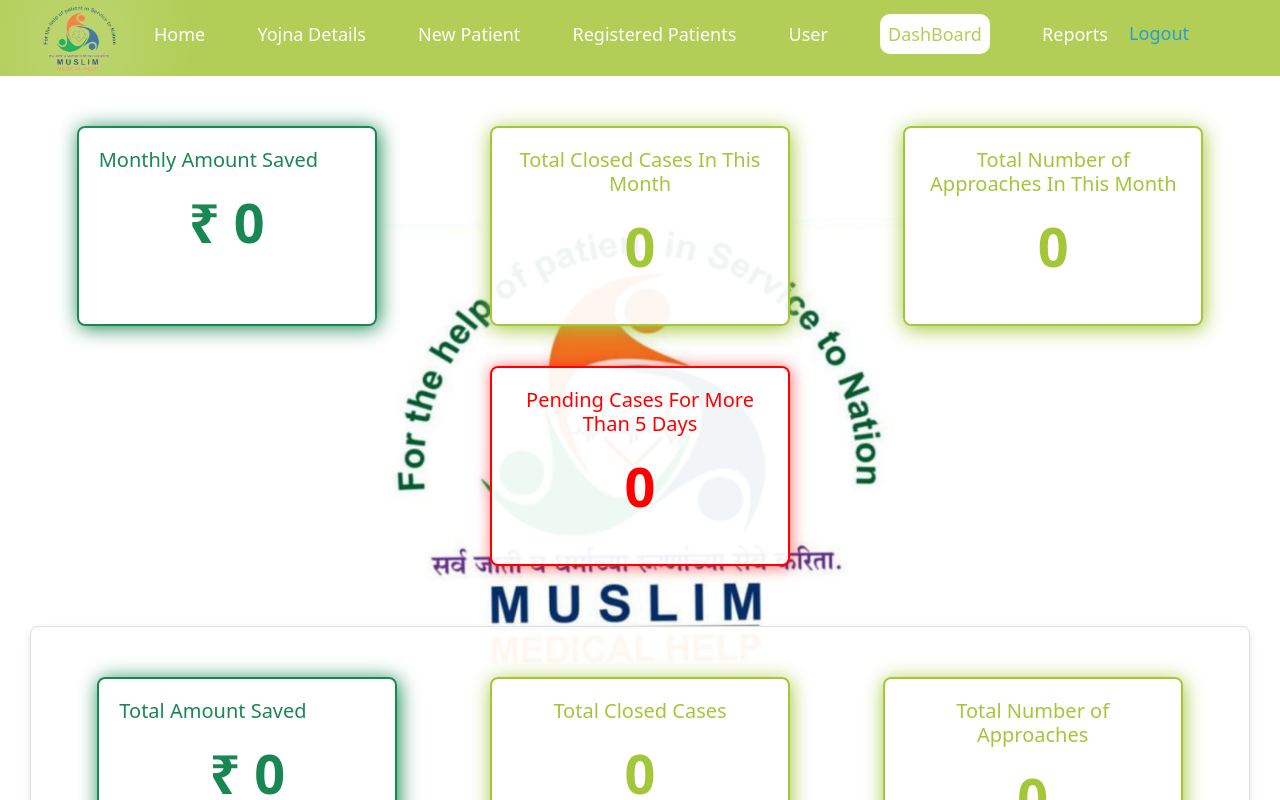
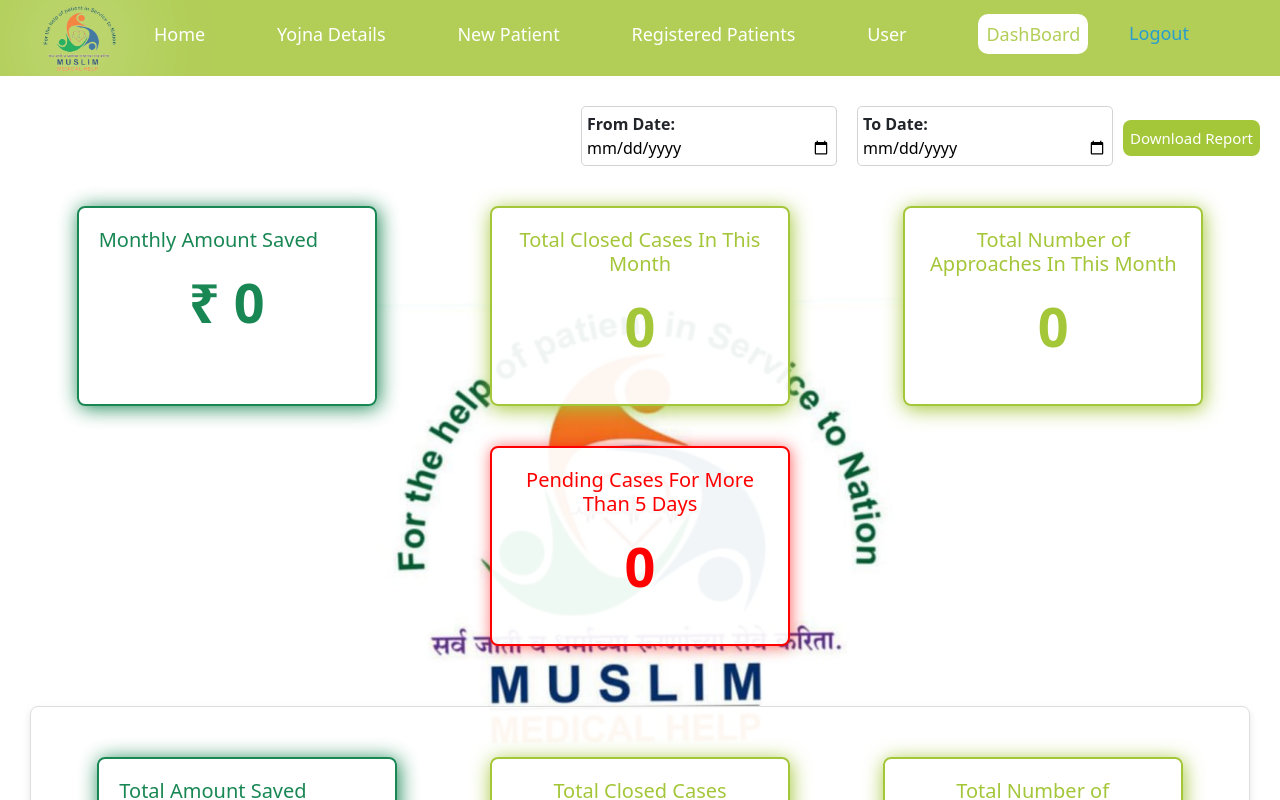
Before and after one commit to Tekisky123/MMH-frontEnd-1, a React (Create React App) app: page /dashboard in a window 1280 px wide. Shown: the top 800 px of the page. Built offline with nearby package versions, Linux system fonts and the light colour scheme; no server answers; sample sign-in values are in the browser's storage.

Commit message:
reports changes

```diff
--- a/src/Assets/Styles/Patientdashboard.css
+++ b/src/Assets/Styles/Patientdashboard.css
@@ -361,10 +361,12 @@ input[type="radio"] {
   flex-direction: column;
 }
 
-.form-input {    padding: 5px;
+.form-input {
+  padding: 5px;
   margin: 5px 0px;
   border-radius: 5px;
   border: 2px solid lightgrey;
+  width: 100%;
 }
 .family-input {
   padding: 5px;
--- a/src/Assets/Styles/RegisteredPatients.css
+++ b/src/Assets/Styles/RegisteredPatients.css
@@ -351,6 +351,12 @@ thead{
 
 @media only screen and (max-width: 600px) {
 
+  .maincontainer{
+    background-size: contain;
+    background-repeat: no-repeat;
+    background-position: center;
+  }
+
   .btn-download-pdf , .btn-register-status ,.btn-register-more{
     padding: 5px!important;
     font-size: 10px!important;
--- a/src/Assets/Styles/Yojna.css
+++ b/src/Assets/Styles/Yojna.css
@@ -59,7 +59,7 @@
 .card img {
   width: 380px;
   height: 300px;
-  object-fit: cover;
+  object-fit: contain;
 }
 
 .card h6 {
--- a/src/Components/Header.jsx
+++ b/src/Components/Header.jsx
@@ -145,7 +145,7 @@ const Header = () => {
               DashBoard
             </NavLink>
           </li>
-          <li>
+          {/* <li>
             <NavLink
              style={({ isActive }) => ({
               color: isActive ? "#a4c639" : "",
@@ -159,7 +159,7 @@ const Header = () => {
             >
               Reports
             </NavLink>
-          </li>
+          </li> */}
           <li className="logout-li">
             <a onClick={openLogoutModal}>
               Logout
--- a/src/Components/Pages/Reports.jsx
+++ b/src/Components/Pages/Reports.jsx
@@ -3,18 +3,25 @@ import axios from 'axios';
 import * as XLSX from 'xlsx';
 
 const Reports = () => {
-  const [selectedTimeRange, setSelectedTimeRange] = useState('monthly');
-  const [dataToExport, setDataToExport] = useState([]);
+  const [startDate, setStartDate] = useState(null);
+  const [endDate, setEndDate] = useState(null);
+  const [filteredData, setFilteredData] = useState([]);
 
-  const fetchData = async (timeRange) => {
+  const fetchData = async () => {
     try {
-      const apiEndpoint = `http://13.126.14.109:4000/patient/getpatient?timeRange=${timeRange}`;
+      // Replace 'your_api_endpoint' with the actual API endpoint you are using
+      const apiEndpoint = 'http://13.126.14.109:4000/patient/getpatient';
       const response = await axios.get(apiEndpoint);
 
+      // Check if the API request was successful (status code 200)
       if (response.status === 200) {
-        const entries = response.data.result;
+        const entries = response.data.result;  // Replace 'entries' with the actual key containing your data
 
-        const formattedEntries = entries.map((entry, index) => ({
+        // Filter data based on the date range
+        const filteredEntries = filterDataByDateRange(entries, startDate, endDate);
+
+        // Add a 'Sr.No.' column and extract other desired fields from each entry
+        const formattedEntries = filteredEntries.map((entry, index) => ({
           'Sr.No.': index + 1,
           'Registered Date': entry.registeredDate,
           'Name of Patient': entry.patientDetails.name,
@@ -26,45 +33,47 @@ const Reports = () => {
           'Referred By': entry.referredBy,
         }));
 
-        setDataToExport(formattedEntries);
+        // Create a worksheet
+        const ws = XLSX.utils.json_to_sheet(formattedEntries);
+
+        // Create a workbook
+        const wb = XLSX.utils.book_new();
+        XLSX.utils.book_append_sheet(wb, ws, 'Sheet 1');
+
+        // Save the workbook to an Excel file
+        XLSX.writeFile(wb, 'patient_data.xlsx');
+        console.log('Data has been exported to patient_data.xlsx');
       } else {
         console.error(`Error: Unable to fetch data from the API. Status code: ${response.status}`);
       }
     } catch (error) {
-      console.error('Error fetching data:', error.message);
+      console.error('Error:', error);
     }
   };
 
-  const handleTimeRangeChange = (event) => {
-    const selectedValue = event.target.value;
-    setSelectedTimeRange(selectedValue);
+  // Function to filter data based on date range
+  const filterDataByDateRange = (data, startDate, endDate) => {
+    if (!startDate || !endDate) {
+      return data;
+    }
+
+    return data.filter((entry) => {
+      const entryDate = new Date(entry.registeredDate);
+      return entryDate >= startDate && entryDate <= endDate;
+    });
   };
-
-  const handleExportData = () => {
-    const ws = XLSX.utils.json_to_sheet(dataToExport);
-    const wb = XLSX.utils.book_new();
-    XLSX.utils.book_append_sheet(wb, ws, 'Sheet 1');
-
-    const fileName = `patient_data_${selectedTimeRange}.xlsx`;
-    XLSX.writeFile(wb, fileName);
-    console.log(`Data has been exported to ${fileName}`);
-  };
-
-  useEffect(() => {
-    fetchData(selectedTimeRange);
-  }, [selectedTimeRange]);
 
   return (
     <div>
-      <label htmlFor="timeRange">Select Time Range: </label>
-      <select id="timeRange" value={selectedTimeRange} onChange={handleTimeRangeChange}>
-        <option value="monthly">Monthly</option>
-        <option value="yearly">Yearly</option>
-      </select>
-
-      <button onClick={handleExportData}>Export Data</button>
-
-      {/* Your React component content */}
+      <div>
+        <label>Start Date:</label>
+        <input type="date" onChange={(e) => setStartDate(new Date(e.target.value))} />
+      </div>
+      <div>
+        <label>End Date:</label>
+        <input type="date" onChange={(e) => setEndDate(new Date(e.target.value))} />
+      </div>
+      <button onClick={() => fetchData()}>Export to Excel</button>
     </div>
   );
 };
--- a/src/Components/Pages/newPatient/AddPatientDetails.jsx
+++ b/src/Components/Pages/newPatient/AddPatientDetails.jsx
@@ -234,7 +234,9 @@ const AddPatientDetails = () => {
       }
     });
     console.log("hasError", hasError);
-
+    if (hasError) {
+      alert("Mandatory fields are required")
+    }
     if (!hasError) {
       setStatus(status + 1);
     }
@@ -273,7 +275,9 @@ const AddPatientDetails = () => {
     });
 
     console.log("hasError", hasError);
-
+    if (hasError) {
+      alert("Mandatory fields are required")
+    }
     if (!hasError) {
       setStatus(status + 1);
     }
@@ -293,7 +297,9 @@ const AddPatientDetails = () => {
         hasError = true;
       }
     });
-
+    if (hasError) {
+      alert("Mandatory fields are required")
+    }
     if (!hasError) {
       setStatus(status + 1);
     }
@@ -319,7 +325,9 @@ const AddPatientDetails = () => {
         hasError = true;
       }
     });
-
+    if (hasError) {
+      alert("Mandatory fields are required")
+    }
     if (!hasError) {
       handleSubmit();
     }
--- a/src/Components/dashboard/Dashboard.css
+++ b/src/Components/dashboard/Dashboard.css
@@ -101,6 +101,42 @@
   width: 100%;
 }
 
+.Download-excel{
+  display: flex;
+  justify-content: end;
+  align-items: center;
+  position: relative;
+  top: 20px;
+  right: 20px;
+}
+.Download-excel button{
+  background-color: rgb(164, 198, 57);
+    color: white;
+    padding: 7px;
+    border-radius: 8px;
+    border: none;
+    margin-top: 4px;
+    font-size: 15px;
+    height: fit-content;
+}
+.Download-excel div{
+  padding: 5px;
+  margin: 10px;
+  display: flex;
+  flex-direction: column;
+  border: 1px solid lightgrey;
+  border-radius: 5px;
+  width: 20%;
+  font-weight: bold;
+}
+.Download-excel div label{
+ margin: 0px;
+}
+.Download-excel div input{
+  border: none;
+}
+
+
 @media only screen and (max-width: 600px) {
   .operaterCards{
     display: block;
--- a/src/Components/dashboard/Dashboard.jsx
+++ b/src/Components/dashboard/Dashboard.jsx
@@ -2,9 +2,14 @@
 
 import React, { useState, useEffect } from "react";
 import "../../Components/dashboard/Dashboard.css";
+import * as XLSX from 'xlsx';
+import axios from 'axios';
 
 
 const Dashboard = () => {
+  const [startDate, setStartDate] = useState(null);
+  const [endDate, setEndDate] = useState(null);
+  const [filteredData, setFilteredData] = useState([]);
   const [data, setData] = useState({
     totalAmountSaved: 0,
     monthlyAmountSaved: 0,
@@ -19,6 +24,62 @@ const Dashboard = () => {
     schemeAndHospitalSelected:0,
   });
 
+  const fetchData = async () => {
+    try {
+      // Replace 'your_api_endpoint' with the actual API endpoint you are using
+      const apiEndpoint = 'http://13.126.14.109:4000/patient/getpatient';
+      const response = await axios.get(apiEndpoint);
+
+      // Check if the API request was successful (status code 200)
+      if (response.status === 200) {
+        const entries = response.data.result;  // Replace 'entries' with the actual key containing your data
+
+        // Filter data based on the date range
+        const filteredEntries = filterDataByDateRange(entries, startDate, endDate);
+
+        // Add a 'Sr.No.' column and extract other desired fields from each entry
+        const formattedEntries = filteredEntries.map((entry, index) => ({
+          'Sr.No.': index + 1,
+          'Registered Date': entry.registeredDate,
+          'Name of Patient': entry.patientDetails.name,
+          'Age': entry.patientDetails.age,
+          'Gender': entry.patientDetails.sex,
+          'Address': entry.patientDetails.address,
+          'Contact': entry.patientDetails.mobile,
+          'Disease': entry.disease,
+          'Referred By': entry.referredBy,
+        }));
+
+        // Create a worksheet
+        const ws = XLSX.utils.json_to_sheet(formattedEntries);
+
+        // Create a workbook
+        const wb = XLSX.utils.book_new();
+        XLSX.utils.book_append_sheet(wb, ws, 'Sheet 1');
+
+        // Save the workbook to an Excel file
+        XLSX.writeFile(wb, 'patient_data.xlsx');
+        console.log('Data has been exported to patient_data.xlsx');
+      } else {
+        console.error(`Error: Unable to fetch data from the API. Status code: ${response.status}`);
+      }
+    } catch (error) {
+      console.error('Error:', error);
+    }
+  };
+
+
+  // Function to filter data based on date range
+  const filterDataByDateRange = (data, startDate, endDate) => {
+    if (!startDate || !endDate) {
+      return data;
+    }
+
+    return data.filter((entry) => {
+      const entryDate = new Date(entry.registeredDate);
+      return entryDate >= startDate && entryDate <= endDate;
+    });
+  };
   useEffect(() => {
     // Dummy API URL (Replace this with your actual API endpoint)
     const apiUrl = "http://13.126.14.109:4000/mmh/dashboard";
@@ -46,8 +107,22 @@ const Dashboard = () => {
   }, []); // Empty dependency array to run effect only once on mount
 
   return (
+    <>
+     <div  className="Download-excel">
+      <div>
+        <label>From Date:</label>
+        <input type="date" onChange={(e) => setStartDate(new Date(e.target.value))} />
+      </div>
+      <div>
+        <label>To Date:</label>
+        <input type="date" onChange={(e) => setEndDate(new Date(e.target.value))} />
+      </div>
+      <button onClick={() => fetchData()}>Download Report</button>
+    </div>
+
     <div className="dashbord-main">
       {/* First Row */}
+
       <div className="dashboard-card amount">
         <h1 className="monthly-amount-heading ">Monthly Amount Saved</h1>
         <p className="card-value">₹ {data.monthlyAmountSaved}</p>
@@ -86,7 +161,7 @@ const Dashboard = () => {
         </div>
       </div>
 
-      <div className="status-Section">
+      <div className="dashboard-big-card">
        <div className="dashboard-card cards">
         <h1 className="total-approach-heading ">Register Patients</h1>
         <p className="card-value">{data.registerPatients ? data.registerPatients : 0}</p>
@@ -103,6 +178,8 @@ const Dashboard = () => {
       </div>
        </div>
     </div>
+    </>
+
   );
 };
 
```
